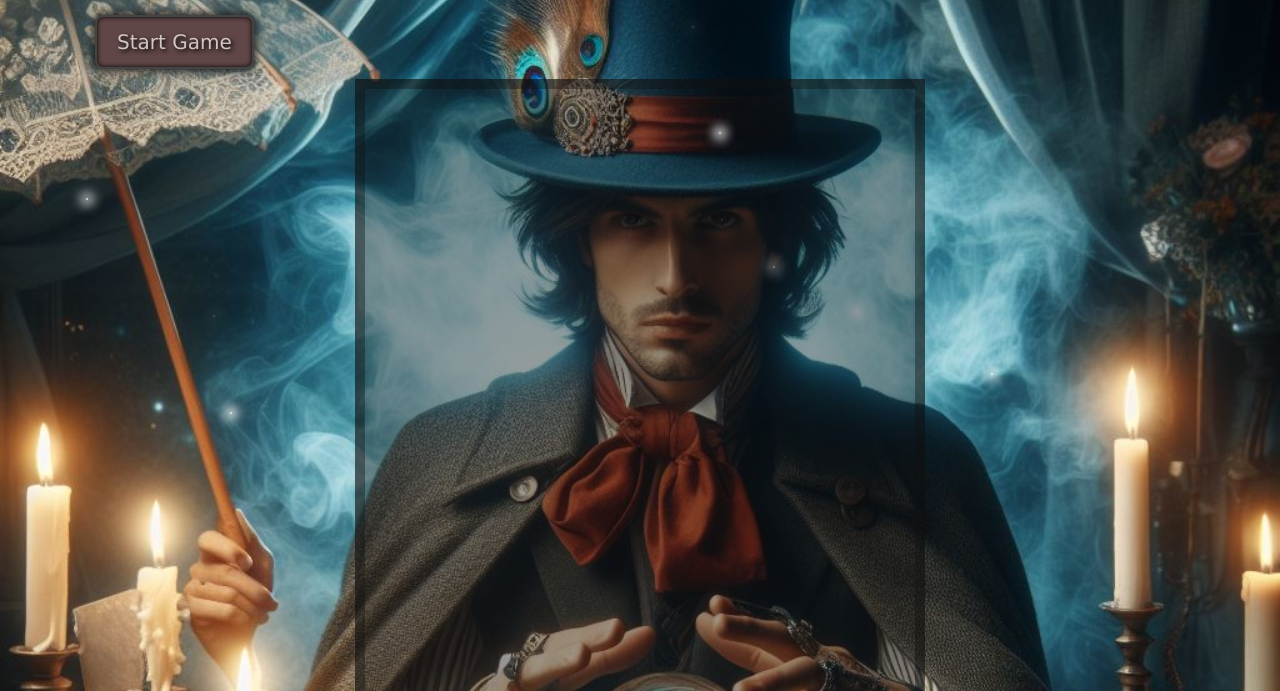
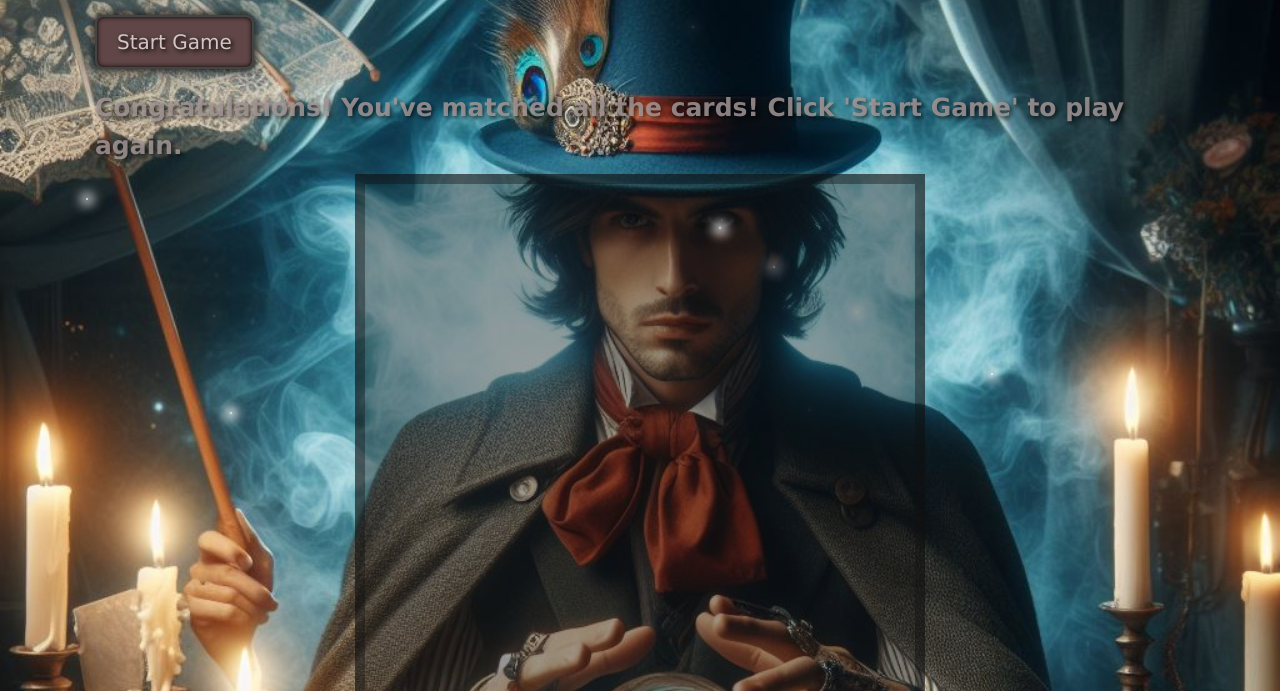
Before and after one commit to adinabo/Astro-The-Tarot-Whisperer, a plain HTML site: page index.html in a window 1280 px wide. Shown: the part 109-800 px from the top of the page. Drawn offline with nearby package versions, Linux system fonts and the light colour scheme.

Commit message:
added end game message

```diff
--- a/assets/css/style.css
+++ b/assets/css/style.css
@@ -61,6 +61,20 @@ h2 {
 .text-center {
     color: rgb(179, 178, 178);
     margin-top: 20px;
+}
+/******************************************************************************End game message*/
+.hidden {
+    display: ;
+}
+
+#endGameMessage {
+    font-family: 'Lucida Sans', sans-serif;
+    font-size: 25px;
+    font-weight: 600;
+    color: #c45454;
+    margin: 10px;
+    -webkit-text-fill-color: hsl(0deg 6.88% 62.4% / 83%);
+    text-shadow: 2px 2px 4px rgba(0, 0, 0, 0.7);
 }
 
 /*******************************************************************************header*/
--- a/index.html
+++ b/index.html
@@ -43,6 +43,9 @@
         <button onclick="startGame()" class="button">Start Game</button>
       </div>
     </div>
+    <div id="endGameMessage" class="hidden">
+      Congratulations! You've matched all the cards! Click 'Start Game' to play again.
+  </div>
     <div class="row">
       <div class="col">
         <div id="board">
```
Also changed, not shown: 1 other file.
